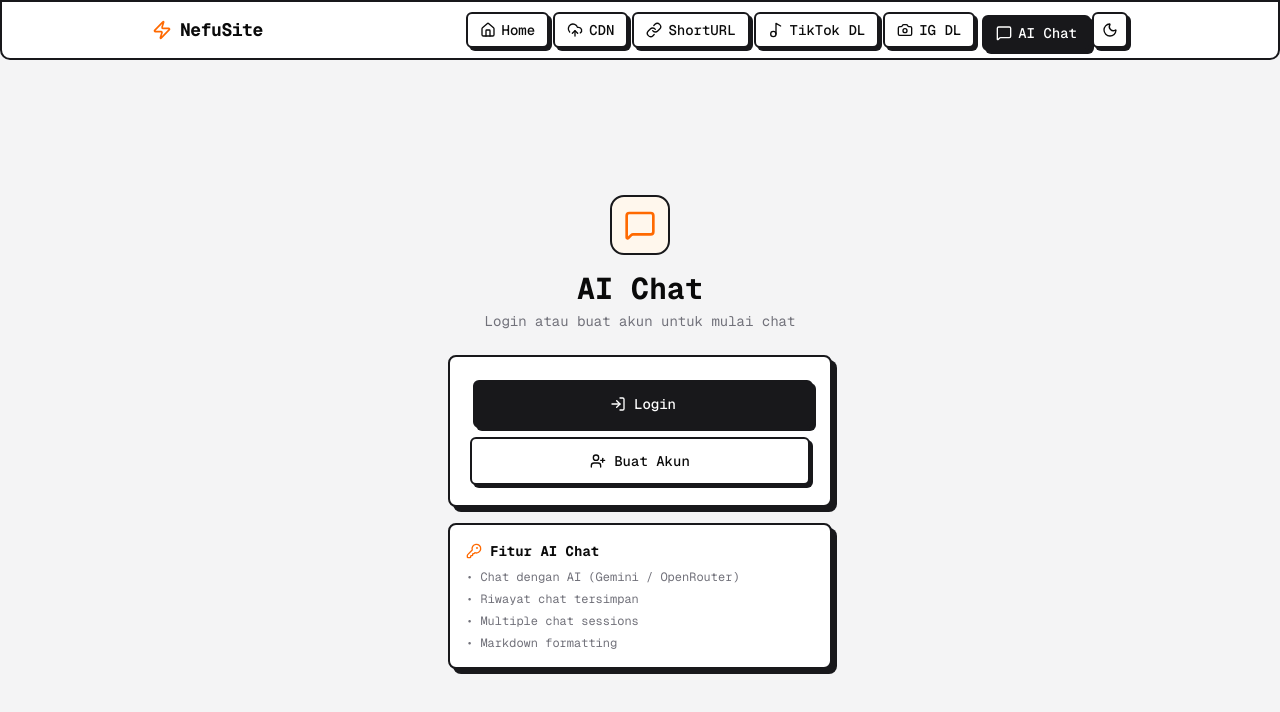
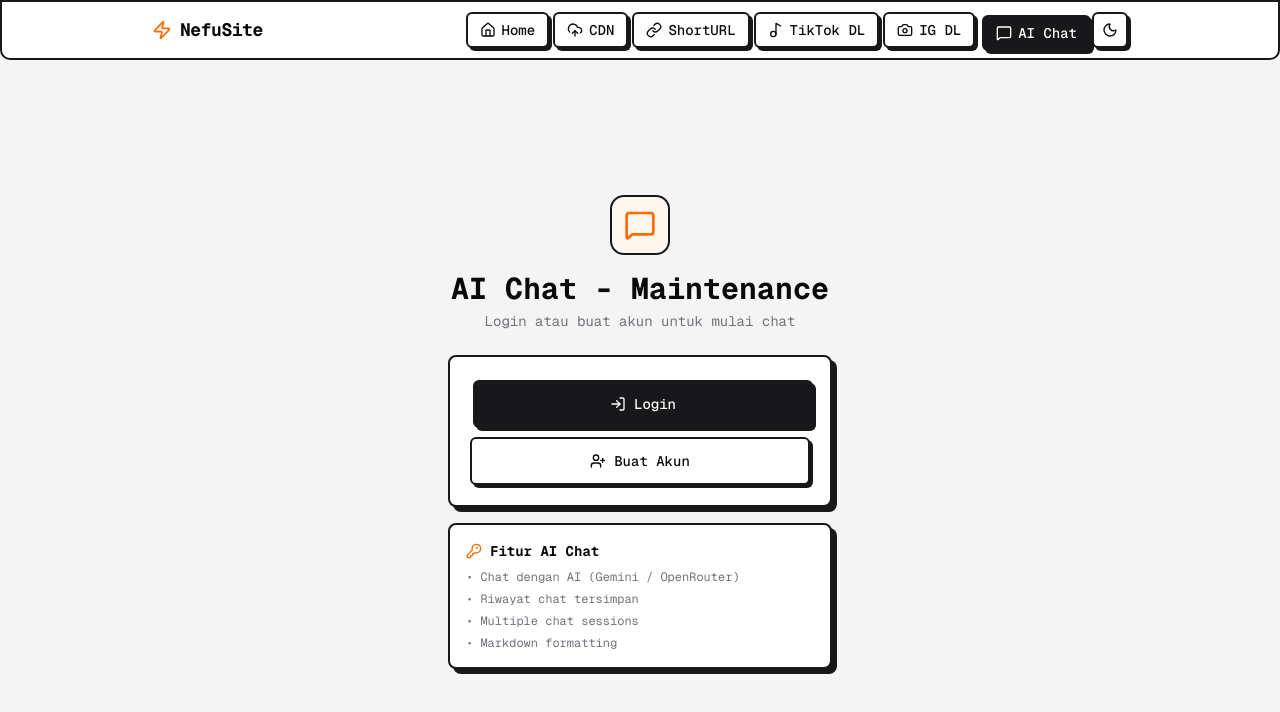
Before and after one commit to FaaOfc/opensorc, a Next.js app: page /chat in a window 1280 px wide. Shown: the top 712 px of the page. Built offline with nearby package versions, Linux system fonts and the light colour scheme.

Commit message:
Update chat page title to include 'Maintenance'

```diff
--- a/src/app/chat/page.tsx
+++ b/src/app/chat/page.tsx
@@ -185,7 +185,7 @@ export default function ChatPage() {
               <MessageSquare className="size-8 text-orange-500" />
             </div>
             <h1 className="text-2xl sm:text-3xl font-mono font-bold mb-1">
-              AI Chat
+              AI Chat - Maintenance
             </h1>
             <p className="text-sm font-mono" style={{ color: "var(--neo-muted-text)" }}>
               Login atau buat akun untuk mulai chat
```
